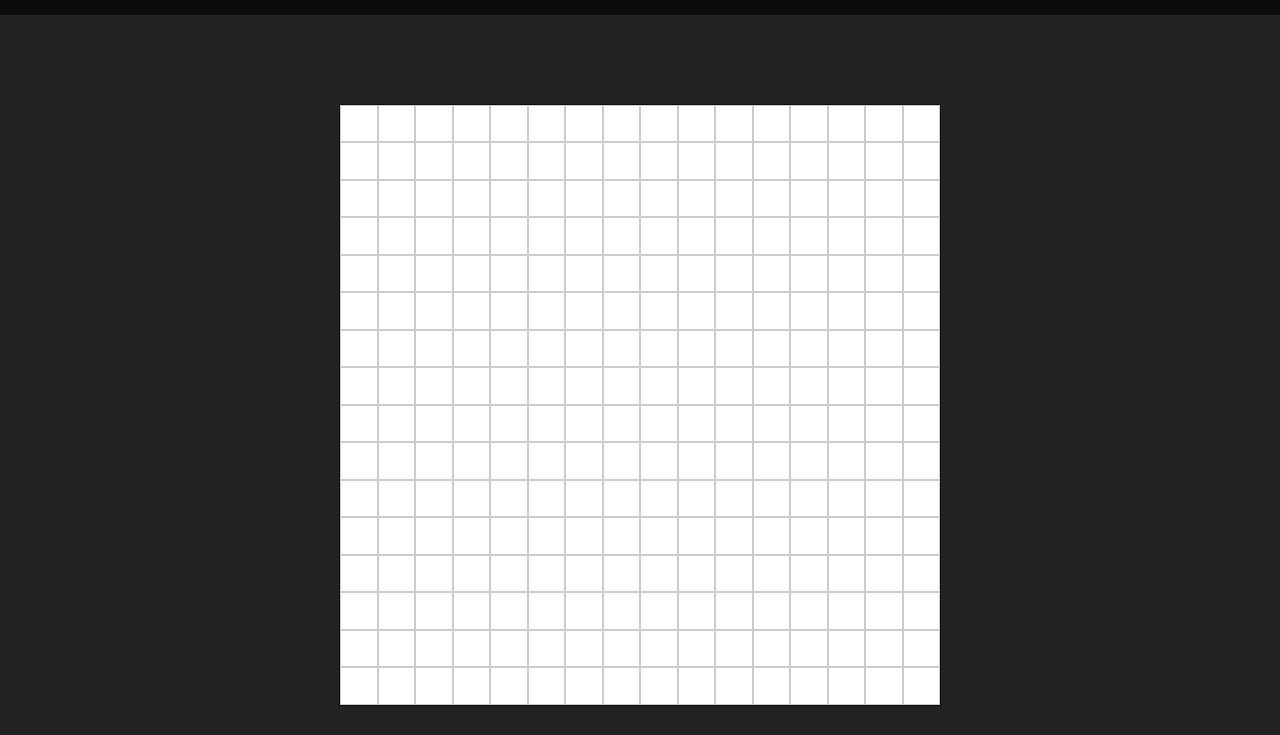
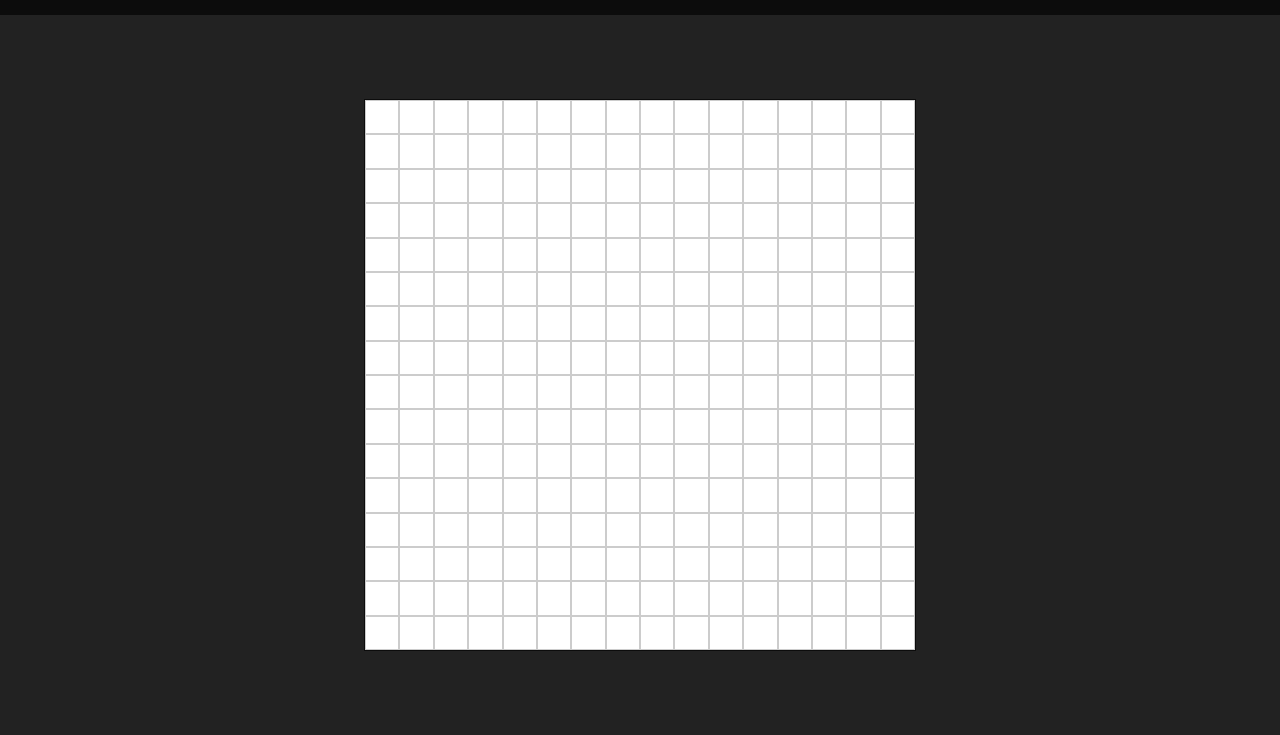
Before and after one commit to OnlyCodesOrg/ESPintar-Server, a website built with Vite: page web-server/index.html in a window 1280 px wide. Shown: the part 65-800 px from the top of the page. Built offline with nearby package versions, Linux system fonts and the light colour scheme.

```diff
--- a/web-server/style.css
+++ b/web-server/style.css
@@ -7,14 +7,13 @@
         sans-serif;
     background-color: #222222;
     color: #ffffff;
-    min-height: 100vh;
 }
 
 header {
     display: flex;
     background: #0c0c0c;
     color: white;
-    height: 10vh;
+    height: 10svh;
     align-items: center;
     justify-content: center;
     font-weight: 800;
@@ -24,19 +23,24 @@
     display: grid;
     justify-content: center;
     align-items: center;
-    height: 100%;
+    height: 90svh;
 }
 
 #grid {
     display: grid;
     grid-template-columns: repeat(16, 1fr);
     grid-template-rows: repeat(16, 1fr);
-    width: clamp(300px, 50vw, 600px);
-    height: clamp(300px, 50vw, 600px);
+    width: clamp(320px, 50vw, 550px);
+    height: clamp(320px, 50vw, 550px);
     border: 1px solid #0c0c0c;
 }
 
 .grid-item {
     border: 1px solid #ccc;
     background-color: white;
+    user-select: none;
 }
+
+.grid-item:hover {
+    background-color: rgb(224, 224, 224);
+}
```
Also changed, not shown: web-server/package.json (added, +15 -0 lines), 2 other files.
